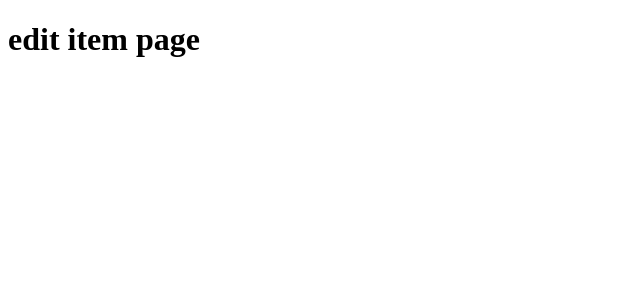
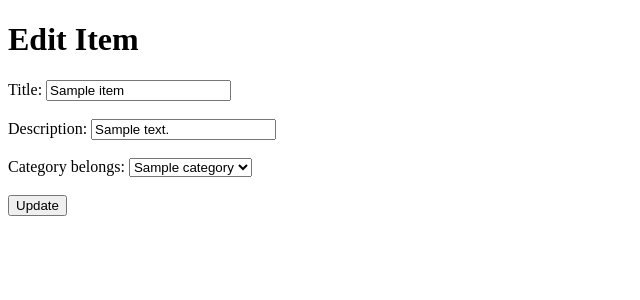
Before and after one commit to sciphymer/FSND-ItemCatalog, a Flask app: template templates/editItem.html in a window 1280 px wide. Shown: the top 300 px of the page, without its empty margins (0-640 px from the left). Run offline with Flask 2, Linux system fonts and the light colour scheme; the template is opened without the code that fills it: most values are stand-ins (such as "Sample title", 1, 10 or a date in 2020).

Commit message:
completed data rendering in editItem.html and newItem.html The basic function of the web, CRUD is completed at this point.

```diff
--- a/templates/editItem.html
+++ b/templates/editItem.html
@@ -5,6 +5,36 @@
     <title>Title</title>
 </head>
 <body>
-<h1>edit item page</h1>
+<h1>Edit Item </h1>
+<form action="/catalog/{{category}}/{{ item.title }}/edit" method="post">
+
+    <div>
+        <label for="title">Title:</label>
+        <input type ="text" maxlength="20" name="title"
+               value="{{ item.title }}" placeholder="Title">
+    </div>
+    <br>
+    <div>
+        <label for="description">Description:</label>
+        <input type ="text" maxlength="200" name="description"
+               value="{{ item.description }}" placholder="Description">
+    </div>
+    <br>
+    <div>
+        <label for="cat_id">Category belongs:</label>
+        <select name="cat_id" >
+            <option value="" disabled selected >choose Category</option>
+            {% for i in categories %}
+                {% if item.cat_id == i.id %}
+                    <option value="{{ i.id }}" selected>{{ i.name }}</option>
+                {% else %}
+                    <option value="{{ i.id }}">{{ i.name }}</option>
+                {% endif %}
+            {% endfor %}
+        </select>
+    </div>
+    <br>
+    <button type="submit" value="submit">Update</button>
+</form>
 </body>
 </html>
--- a/templates/newItem.html
+++ b/templates/newItem.html
@@ -13,7 +13,7 @@
     <input type ="text" maxlength="200" name="description" placeholder="Item Description">
     <label for="cat_id">Category belongs:</label>
     <select name="cat_id">
-        <option disabled="disabled">choose Category</option>
+        <option value="" selected disabled>choose category</option>
         {% for i in categories %}
             <option value="{{ i.id }}">{{ i.name }}</option>
         {% endfor %}
```
